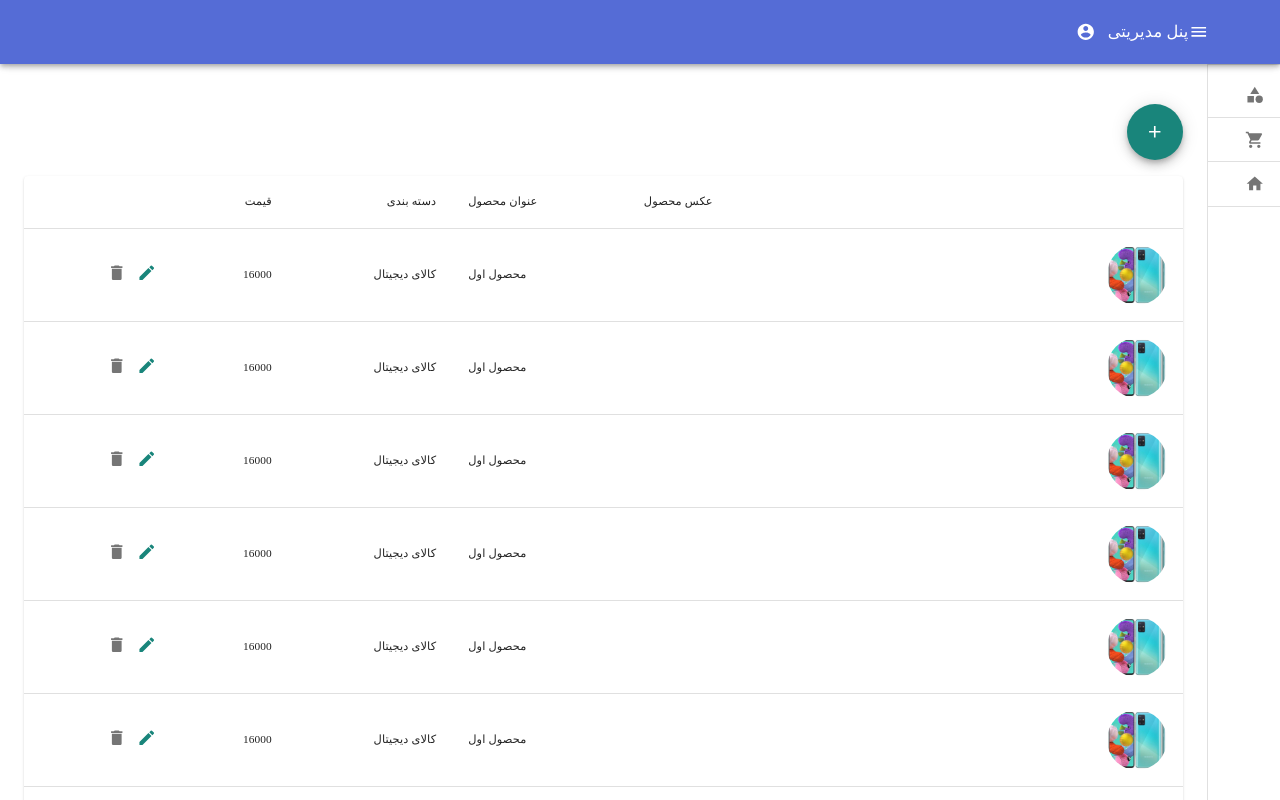
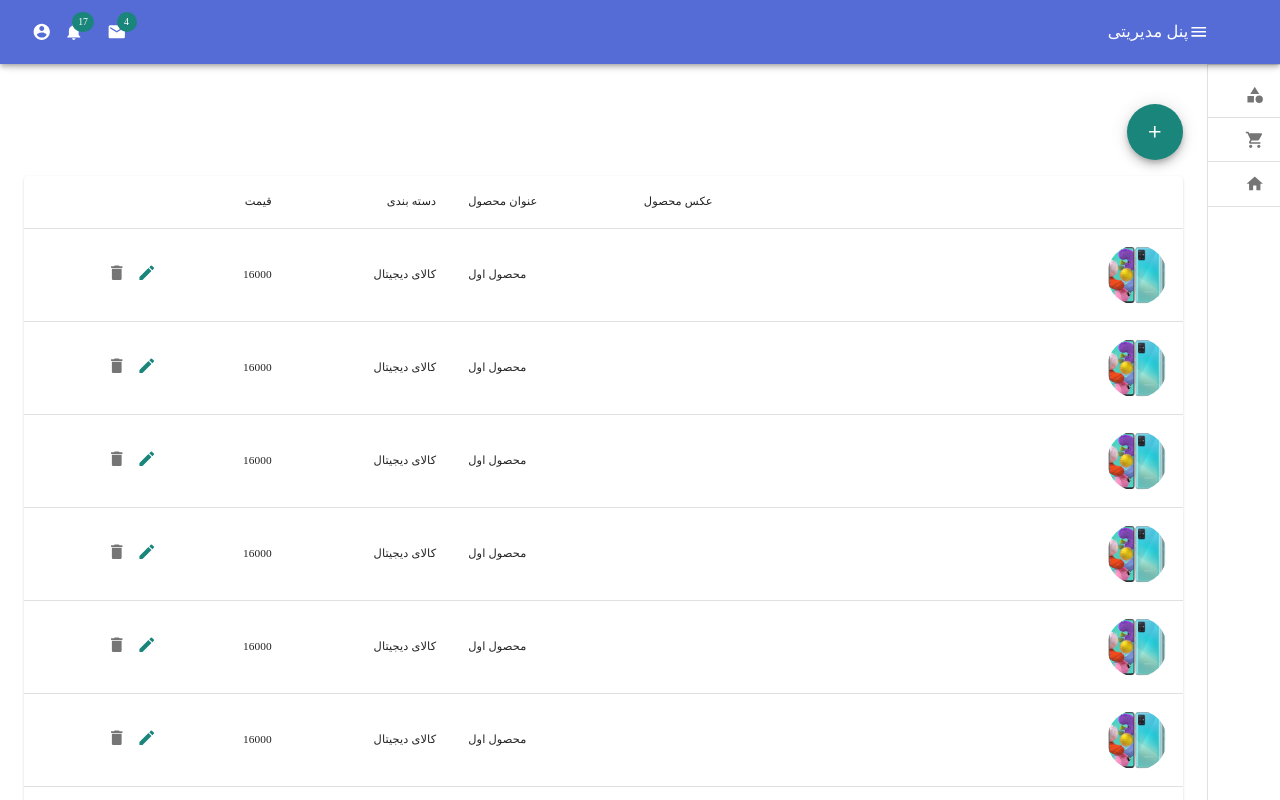
Before and after one commit to mahdihassani9374/shop-admin, a React (Create React App) app: page /product in a window 1280 px wide. Shown: the top 800 px of the page. Built offline with nearby package versions, Linux system fonts and the light colour scheme; a web font is replaced by a local one; what jss-rtl would draw is missing.

Commit message:
Notifaction

```diff
--- /dev/null
+++ b/src/Components/Layout/Components/Notification/Notification.tsx
@@ -0,0 +1,208 @@
+import React from 'react';
+import { fade, makeStyles, Theme, createStyles } from '@material-ui/core/styles';
+import AppBar from '@material-ui/core/AppBar';
+import Toolbar from '@material-ui/core/Toolbar';
+import IconButton from '@material-ui/core/IconButton';
+import Typography from '@material-ui/core/Typography';
+import InputBase from '@material-ui/core/InputBase';
+import Badge from '@material-ui/core/Badge';
+import MenuItem from '@material-ui/core/MenuItem';
+import Menu from '@material-ui/core/Menu';
+import MenuIcon from '@material-ui/icons/Menu';
+import SearchIcon from '@material-ui/icons/Search';
+import AccountCircle from '@material-ui/icons/AccountCircle';
+import MailIcon from '@material-ui/icons/Mail';
+import NotificationsIcon from '@material-ui/icons/Notifications';
+import MoreIcon from '@material-ui/icons/MoreVert';
+
+const useStyles = makeStyles((theme: Theme) =>
+    createStyles({
+        grow: {
+            flexGrow: 1,
+        },
+        menuButton: {
+            marginRight: theme.spacing(2),
+        },
+        title: {
+            display: 'none',
+            [theme.breakpoints.up('sm')]: {
+                display: 'block',
+            },
+        },
+        search: {
+            position: 'relative',
+            borderRadius: theme.shape.borderRadius,
+            backgroundColor: fade(theme.palette.common.white, 0.15),
+            '&:hover': {
+                backgroundColor: fade(theme.palette.common.white, 0.25),
+            },
+            marginRight: theme.spacing(2),
+            marginLeft: 0,
+            width: '100%',
+            [theme.breakpoints.up('sm')]: {
+                marginLeft: theme.spacing(3),
+                width: 'auto',
+            },
+        },
+        searchIcon: {
+            padding: theme.spacing(0, 2),
+            height: '100%',
+            position: 'absolute',
+            pointerEvents: 'none',
+            display: 'flex',
+            alignItems: 'center',
+            justifyContent: 'center',
+        },
+        inputRoot: {
+            color: 'inherit',
+        },
+        inputInput: {
+            padding: theme.spacing(1, 1, 1, 0),
+            // vertical padding + font size from searchIcon
+            paddingLeft: `calc(1em + ${theme.spacing(4)}px)`,
+            transition: theme.transitions.create('width'),
+            width: '100%',
+            [theme.breakpoints.up('md')]: {
+                width: '20ch',
+            },
+        },
+        sectionDesktop: {
+            display: 'none',
+            [theme.breakpoints.up('md')]: {
+                display: 'flex',
+            },
+        },
+        sectionMobile: {
+            display: 'flex',
+            [theme.breakpoints.up('md')]: {
+                display: 'none',
+            },
+        },
+    }),
+);
+
+const Notification = () => {
+    const classes = useStyles();
+    const [anchorEl, setAnchorEl] = React.useState<null | HTMLElement>(null);
+    const [mobileMoreAnchorEl, setMobileMoreAnchorEl] = React.useState<null | HTMLElement>(null);
+
+    const isMenuOpen = Boolean(anchorEl);
+    const isMobileMenuOpen = Boolean(mobileMoreAnchorEl);
+
+    const handleProfileMenuOpen = (event: React.MouseEvent<HTMLElement>) => {
+        setAnchorEl(event.currentTarget);
+    };
+
+    const handleMobileMenuClose = () => {
+        setMobileMoreAnchorEl(null);
+    };
+
+    const handleMenuClose = () => {
+        setAnchorEl(null);
+        handleMobileMenuClose();
+    };
+
+    const handleMobileMenuOpen = (event: React.MouseEvent<HTMLElement>) => {
+        setMobileMoreAnchorEl(event.currentTarget);
+    };
+
+    const menuId = 'primary-search-account-menu';
+    const renderMenu = (
+        <Menu
+            anchorEl={anchorEl}
+            anchorOrigin={{ vertical: 'top', horizontal: 'right' }}
+            id={menuId}
+            keepMounted
+            transformOrigin={{ vertical: 'top', horizontal: 'right' }}
+            open={isMenuOpen}
+            onClose={handleMenuClose}
+        >
+            <MenuItem onClick={handleMenuClose}>پروفایل</MenuItem>
+            <MenuItem onClick={handleMenuClose}>تغییر رمز عبور</MenuItem>
+            <MenuItem onClick={handleMenuClose}>خروج</MenuItem>
+        </Menu>
+    );
+
+    const mobileMenuId = 'primary-search-account-menu-mobile';
+    const renderMobileMenu = (
+        <Menu
+            anchorEl={mobileMoreAnchorEl}
+            anchorOrigin={{ vertical: 'top', horizontal: 'right' }}
+            id={mobileMenuId}
+            keepMounted
+            transformOrigin={{ vertical: 'top', horizontal: 'right' }}
+            open={isMobileMenuOpen}
+            onClose={handleMobileMenuClose}
+        >
+            <MenuItem>
+                <IconButton aria-label="show 4 new mails" color="inherit">
+                    <Badge badgeContent={4} color="secondary">
+                        <MailIcon />
+                    </Badge>
+                </IconButton>
+                <p>هشدار ها</p>
+            </MenuItem>
+            <MenuItem>
+                <IconButton aria-label="show 11 new notifications" color="inherit">
+                    <Badge badgeContent={11} color="secondary">
+                        <NotificationsIcon />
+                    </Badge>
+                </IconButton>
+                <p>پیغام ها</p>
+            </MenuItem>
+            <MenuItem onClick={handleProfileMenuOpen}>
+                <IconButton
+                    aria-label="account of current user"
+                    aria-controls="primary-search-account-menu"
+                    aria-haspopup="true"
+                    color="inherit"
+                >
+                    <AccountCircle />
+                </IconButton>
+                <p>ناحیه کاربری</p>
+            </MenuItem>
+        </Menu>
+    );
+
+    return (
+        <div style={{marginLeft:20}}>
+            <div className={classes.sectionDesktop}>
+                <IconButton aria-label="show 4 new mails" color="inherit">
+                    <Badge badgeContent={4} color="secondary">
+                        <MailIcon />
+                    </Badge>
+                </IconButton>
+                <IconButton aria-label="show 17 new notifications" color="inherit">
+                    <Badge badgeContent={17} color="secondary">
+                        <NotificationsIcon />
+                    </Badge>
+                </IconButton>
+                <IconButton
+                    edge="end"
+                    aria-label="account of current user"
+                    aria-controls={menuId}
+                    aria-haspopup="true"
+                    onClick={handleProfileMenuOpen}
+                    color="inherit"
+                >
+                    <AccountCircle />
+                </IconButton>
+            </div>
+            <div className={classes.sectionMobile}>
+                <IconButton
+                    aria-label="show more"
+                    aria-controls={mobileMenuId}
+                    aria-haspopup="true"
+                    onClick={handleMobileMenuOpen}
+                    color="inherit"
+                >
+                    <MoreIcon />
+                </IconButton>
+            </div>
+            {renderMobileMenu}
+            {renderMenu}
+        </div>
+    );
+}
+
+export default Notification;
--- /dev/null
+++ b/src/Components/Layout/Components/Notification/index.ts
@@ -0,0 +1 @@
+export { default as Notification } from './Notification'
--- /dev/null
+++ b/src/Components/Layout/Components/index.ts
@@ -0,0 +1 @@
+export { Notification } from './Notification'
--- a/src/Components/Layout/Layout.tsx
+++ b/src/Components/Layout/Layout.tsx
@@ -20,6 +20,7 @@ import ShoppingCartIcon from '@material-ui/icons/ShoppingCart';
 import { Link } from 'react-router-dom'
 import HomeIcon from '@material-ui/icons/Home';
 import AccountCircle from '@material-ui/icons/AccountCircle';
+import { Notification } from './Components';
 
 const drawerWidth = 240;
 
@@ -27,6 +28,7 @@ const useStyles = makeStyles((theme: Theme) =>
   createStyles({
     root: {
       display: 'flex',
+      flexGrow: 1
     },
     appBar: {
       zIndex: theme.zIndex.drawer + 1,
@@ -35,7 +37,10 @@ const useStyles = makeStyles((theme: Theme) =>
         duration: theme.transitions.duration.leavingScreen,
       }),
       flexGrow: 1,
-      justifyContent:'space-between'
+      justifyContent: 'space-between',
+      display:'flex',
+      flexDirection:'row',
+      alignItems:'center'
     },
     appBarShift: {
       marginLeft: drawerWidth,
@@ -127,18 +132,8 @@ const Layout = (props: any) => {
           <Typography variant="h6" noWrap>
             پنل مدیریتی
           </Typography>
-
-          <div>
-            <IconButton
-              aria-label="account of current user"
-              aria-controls="menu-appbar"
-              aria-haspopup="true"
-              color="inherit"
-            >
-              <AccountCircle />
-            </IconButton>
-          </div>
         </Toolbar>
+        <Notification />
       </AppBar>
       <Drawer
         variant="permanent"
```
